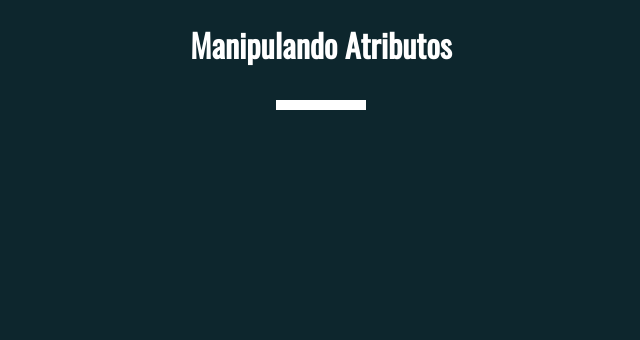
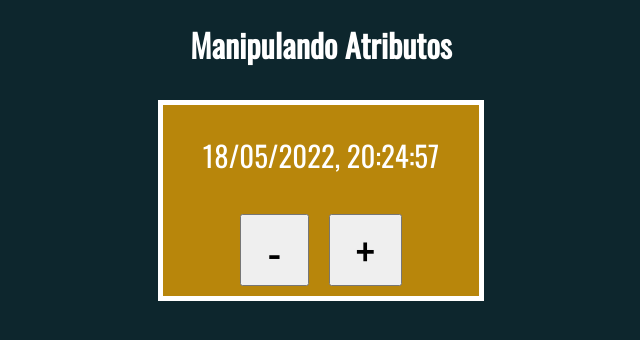
Before and after one commit to MatheusVilar1/estudies-js, a plain HTML site: page jquery/manipulandoAtributos.html in a window 1280 px wide. Shown: the whole page, without its empty margins (319-959 px from the left). Drawn offline with Linux system fonts and the light colour scheme.

Commit message:
Relogio manipulando atributos

```diff
--- a/jquery/manipulandoAtributos.html
+++ b/jquery/manipulandoAtributos.html
@@ -23,6 +23,40 @@
     <h1>Manipulando Atributos</h1>
     <div wm-relogio='1000'></div>
     <script>
-        // ...
+        function Relogio(elemento){
+            const horaCerta = $('<p>')
+            const botaoMenos= $('<button>').html('-')
+            const botaoMais = $('<button>').html('+')
+
+                const $elemento =$(elemento)
+                $elemento.append(horaCerta, botaoMenos, botaoMais)
+
+                const getIntervaloAtual = ()=>parseInt($elemento.attr('wm-relogio'))
+                let temporizador = null
+
+                const iniciar = ()=>{
+                    if(temporizador) clearInterval(temporizador)
+                    temporizador = setInterval(()=>{
+                        horaCerta.html(new Date().toLocaleString('pt-BR'))
+                    },getIntervaloAtual())
+                }
+
+            const alterarIntervalo = delta =>{
+                const novo = Math.max(getIntervaloAtual()+delta, 1000)
+                $elemento.attr('wm-relogio', novo)
+                iniciar()
+            }
+
+            botaoMenos.click(e => alterarIntervalo(1000))
+            botaoMais.click(e => alterarIntervalo(-1000))
+            iniciar()
+
+        }
+
+
+        $('[wm-relogio]').each((i,e)=> new Relogio(e))
+
+        // $('[wm-relogio]').attr({ opa: 1, novo: true })
+        // $('[wm-relogio]').removeAttr('opa').removeAttr('novo')
     </script>
 </body>
```
